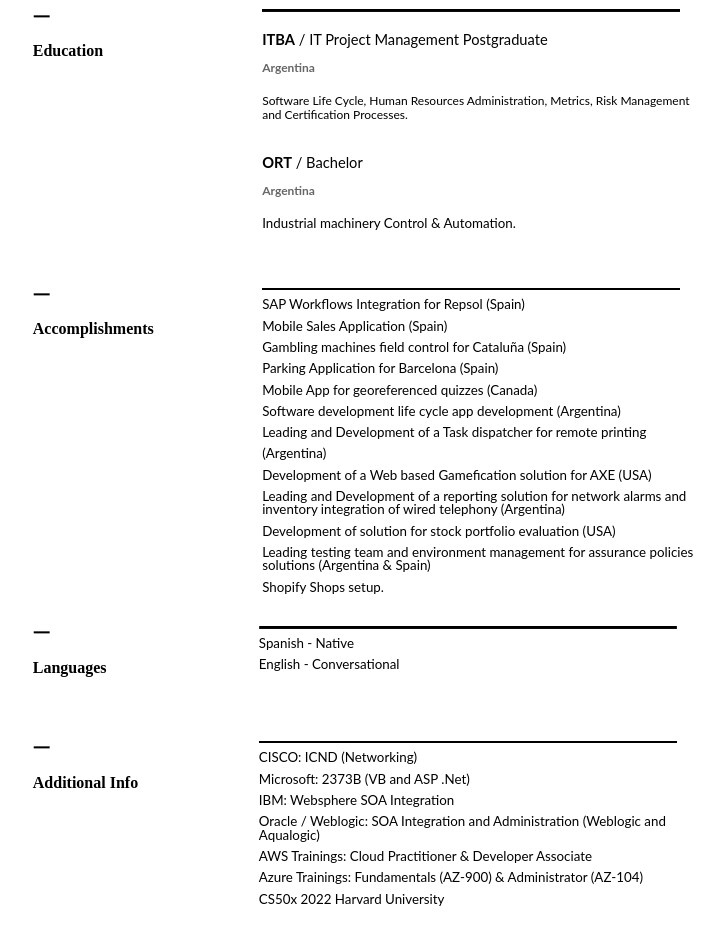
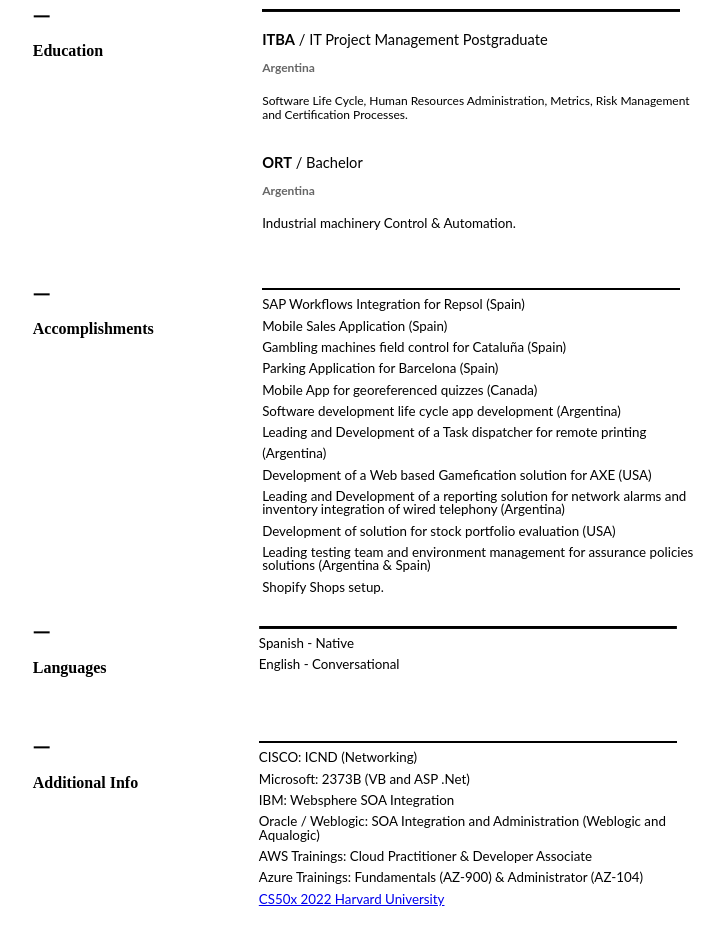
Before and after one commit to walterpalladino/walterpalladino.github.io, a plain HTML site: page index.html in a window 1280 px wide. Shown: the part 1340-2285 px from the top of the page, without its empty margins (52-776 px from the left). Drawn offline with Linux system fonts and the light colour scheme; a web font is replaced by a local one.

Commit message:
Update index.html

```diff
--- a/index.html
+++ b/index.html
@@ -145,7 +145,7 @@
                <p class="c8"><span class="c1">Oracle / Weblogic: SOA Integration and Administration (Weblogic and Aqualogic)</span></p>
                <p class="c8"><span class="c1">AWS Trainings: Cloud Practitioner &amp; Developer Associate</span></p>
                <p class="c8"><span class="c1">Azure Trainings: Fundamentals (AZ-900) &amp; Administrator (AZ-104)</span></p>
-               <p class="c8"><span class="c1"><a src="https://cs50.harvard.edu/certificates/23bcc697-88f1-44ee-8227-34ee2adef9b2
+               <p class="c8"><span class="c1"><a href="https://cs50.harvard.edu/certificates/23bcc697-88f1-44ee-8227-34ee2adef9b2
 ">CS50x 2022 Harvard University</a></span></p>
             </td>
          </tr>
```
